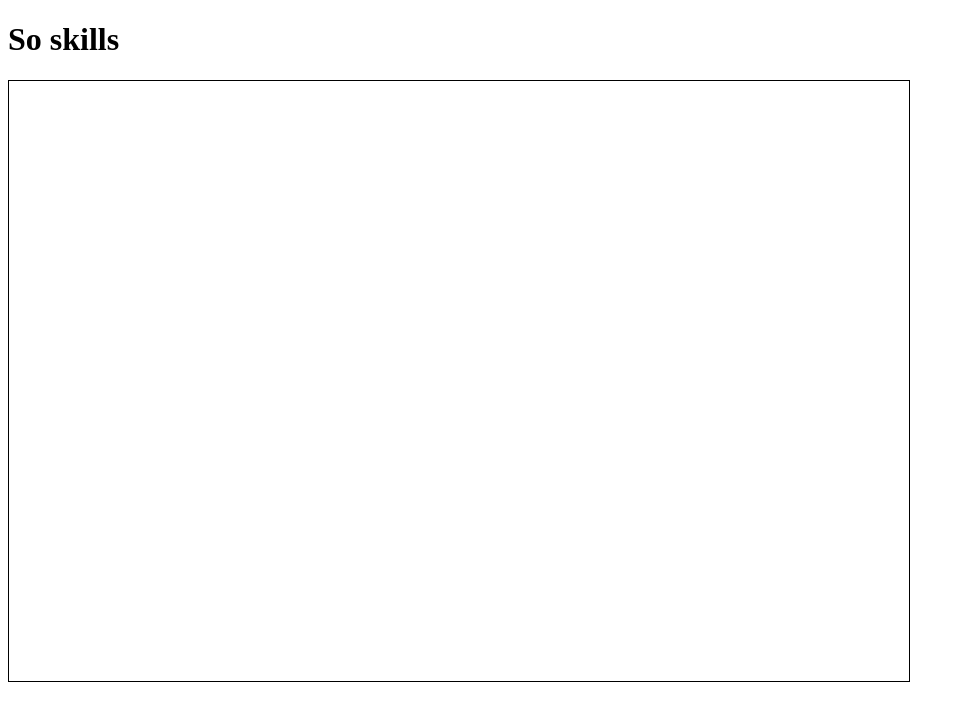
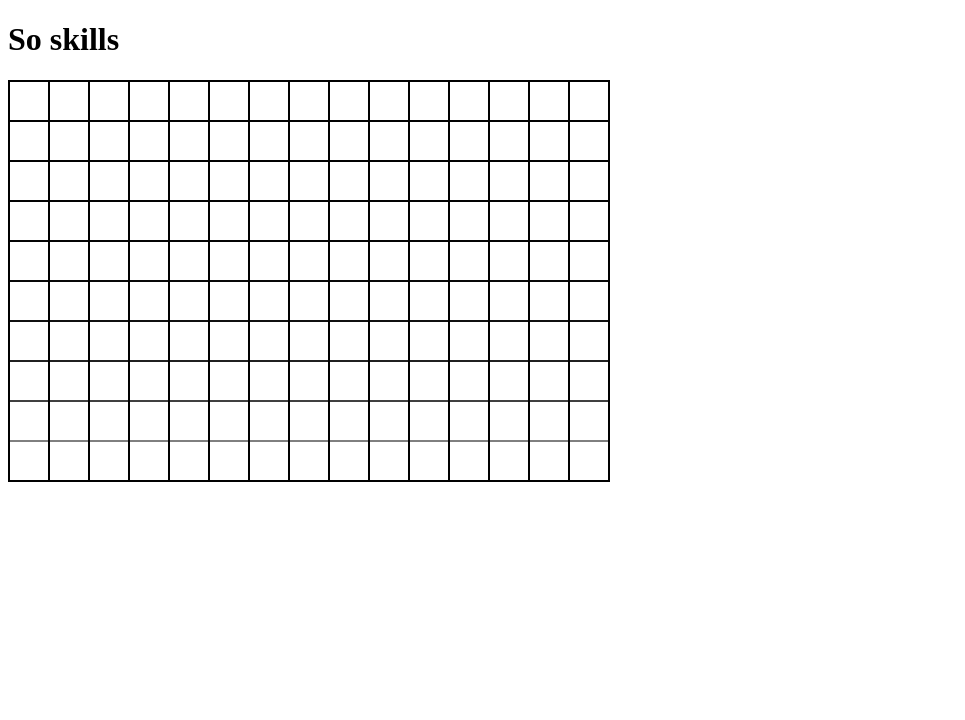
Before and after one commit to HouseMech/RandomDungeonGenerator, a plain HTML site: page index.html in a window 1280 px wide. Shown: the whole page, without its empty margins (0-965 px from the left). Drawn offline with Linux system fonts and the light colour scheme.

Commit message:
can now render grid

```diff
--- a/index.html
+++ b/index.html
@@ -10,8 +10,16 @@
 
 <body>
   <h1>So skills</h1>
-  <canvas id="myCanvas" width="900" height="600"></canvas>
+  <canvas id="myCanvas" width="600" height="400"></canvas>
+  <script src="javascripts/grid.js"></script>
+
+
+
+
+
+
   <script src="javascripts/canvas.js"></script>
+
 
 
 
--- a/javascripts/canvas.js
+++ b/javascripts/canvas.js
@@ -27,4 +27,4 @@ function rng() {
 
 
 
-console.log(rng());
+drawGrid(ctx, canvas.width, canvas.height, 10, 15);
--- /dev/null
+++ b/javascripts/grid.js
@@ -0,0 +1,18 @@
+function drawGrid(ctx, width,height,nrows,ncols) {
+  ctx.rect(0, 0, width, height);
+  ctx.stroke();
+
+  var boxWidth = width/ncols;
+  for (var i = 1; i < ncols; i++) {
+    ctx.moveTo(boxWidth * i, 0);
+    ctx.lineTo(boxWidth * i, height);
+    ctx.stroke();
+  }
+
+  var boxHeight = height/nrows;
+  for (var i = 1; i < nrows; i++) {
+    ctx.moveTo(0, boxHeight * i);
+    ctx.lineTo(width, boxHeight * i);
+    ctx.stroke();
+  }
+}
```
